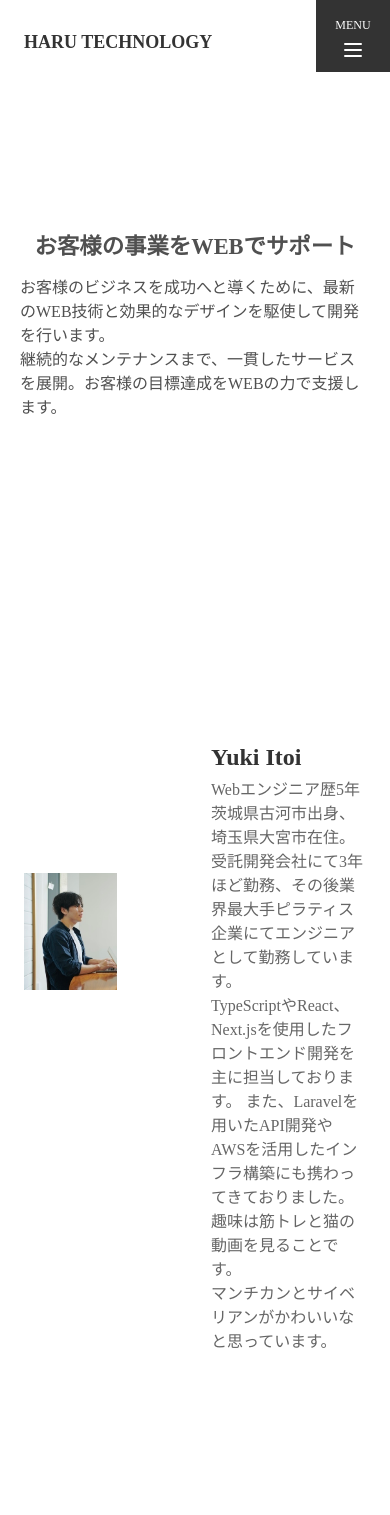
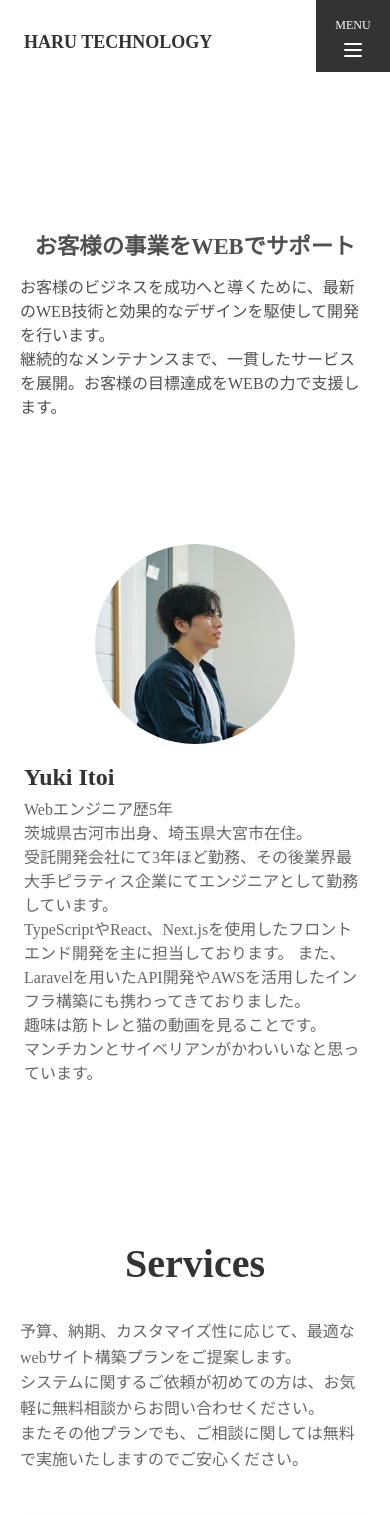
Before and after one commit to yuuki999/blog, a Next.js app: page / in a window 390 px wide. Shown: the top 1515 px of the page. Built offline with nearby package versions, Linux system fonts and the light colour scheme.

Commit message:
ホーム画面のレスポンシブ対応完了

```diff
--- a/src/app/components/Profile.tsx
+++ b/src/app/components/Profile.tsx
@@ -1,10 +1,15 @@
+"use client";
+
 import React from 'react';
 import styles from '../styles/profile.module.scss';
 import Image from 'next/image';
+import { mediaQuery, useMediaQuery } from '../hooks/useMediaQuery';
 
 function Profile() {
+    const isMobile = useMediaQuery(mediaQuery.sp);
+
     return (
-        <section id="about" className={styles.profile}>
+        <section id="about" className={`${styles.profile} ${isMobile ? styles.mobile : ''}`}>
             <div className={styles.profile_image}>
               <Image
                 src="/images/profile.jpeg"
--- a/src/app/styles/base.module.scss
+++ b/src/app/styles/base.module.scss
@@ -236,6 +236,10 @@
 
 .title_text{
     margin: 144px 0 304px 0;
+
+    @include mobile {
+        margin: 144px 0 100px 0;
+    }
 }
 
 .icon {
--- a/src/app/styles/profile.module.scss
+++ b/src/app/styles/profile.module.scss
@@ -1,17 +1,30 @@
+@import './const/breakpoints';
+
 .profile {
   margin: 104px 0;
   display: flex;
   align-items: center;
   justify-content: center; /* 左右中央に配置 */
   padding: 20px;
+
+  @include mobile {
+    flex-direction: column;
+  }
 }
 
 .profile_image {
   width: 300px;
   height: 350px;
-  // border-radius: 50%;
   overflow: hidden;
   margin-right: 94px; /* 写真と紹介文の間のスペース */
+
+  @include mobile {
+    width: 200px;
+    height: 200px;
+    border-radius: 50%;
+    margin-right: 0;
+    margin-bottom: 20px;
+  }
 }
 
 .profile_image img {
@@ -24,6 +37,10 @@
   display: flex;
   flex-direction: column;
   width: 500px;
+
+  @include mobile {
+    width: 100%;
+  }
 }
 
 .profile_details h2 {
--- a/src/app/styles/service.module.scss
+++ b/src/app/styles/service.module.scss
@@ -1,3 +1,5 @@
+@import './const/breakpoints';
+
 .services {
   padding: 4rem 2rem;
 
@@ -14,6 +16,10 @@
     margin: 0 auto 3rem;
     line-height: 1.6;
     color: #666;
+
+    @include mobile {
+      text-align: left;
+    }
   }
 }
 
```
